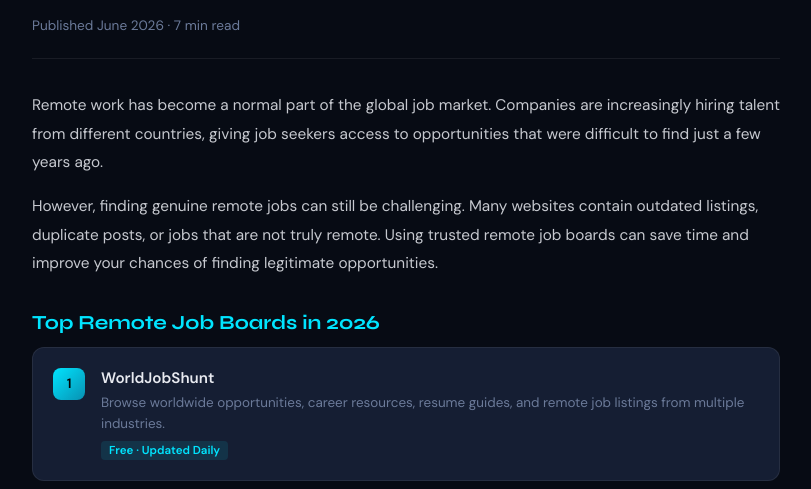
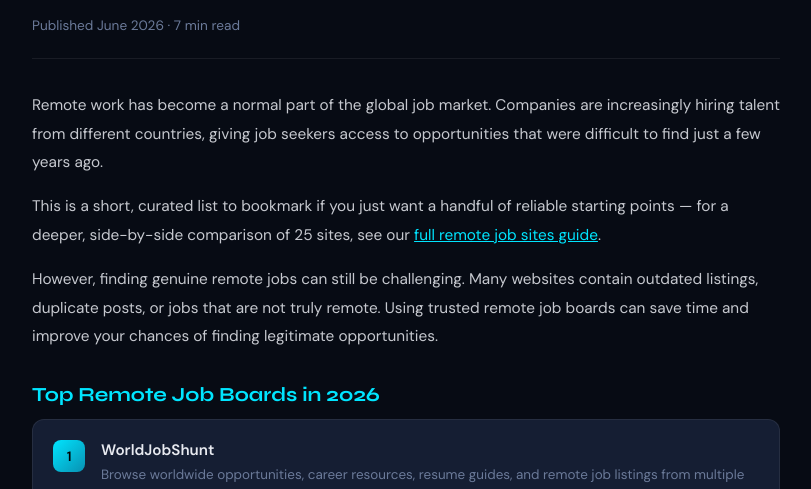
Before and after one commit to Kashifasif2493/jobhunt, a Flask app: page /blog/best-remote-job-boards-in-2026 in a window 1280 px wide. Shown: the part 251-740 px from the top of the page, without its empty margins (234-1045 px from the left). Run offline with Flask 3, Linux system fonts and the light colour scheme.

Commit message:
Add files via upload

```diff
--- a/jobhunt-main/templates/blog_job_sites.html
+++ b/jobhunt-main/templates/blog_job_sites.html
@@ -49,6 +49,8 @@
   <div class="article-meta">Published May 2026 &nbsp;·&nbsp; 6 min read</div>
   <div class="article-body">
     <p>Finding a remote job requires knowing where to look. Not all job boards are created equal — some are filled with outdated listings, spam, or roles that are not actually remote. Others are laser-focused on genuine remote opportunities with reputable companies.</p>
+
+    <p>Below, we focus on what makes each of these sites worth using and how to tell a well-maintained board from one full of stale listings — helpful context on top of just a list of names.</p>
     <p>Here are the best websites to find remote jobs in 2026, based on listing quality, update frequency, and the types of roles available.</p>
 
     <h2>Top Remote Job Boards</h2>
--- a/jobhunt-main/templates/blog_remote_boards_2026.html
+++ b/jobhunt-main/templates/blog_remote_boards_2026.html
@@ -62,6 +62,10 @@
 
     <p>
       Remote work has become a normal part of the global job market. Companies are increasingly hiring talent from different countries, giving job seekers access to opportunities that were difficult to find just a few years ago.
+    </p>
+
+    <p>
+      This is a short, curated list to bookmark if you just want a handful of reliable starting points — for a deeper, side-by-side comparison of 25 sites, see our <a href="/blog/best-remote-job-sites-2026" style="color:var(--accent)">full remote job sites guide</a>.
     </p>
 
     <p>
```
